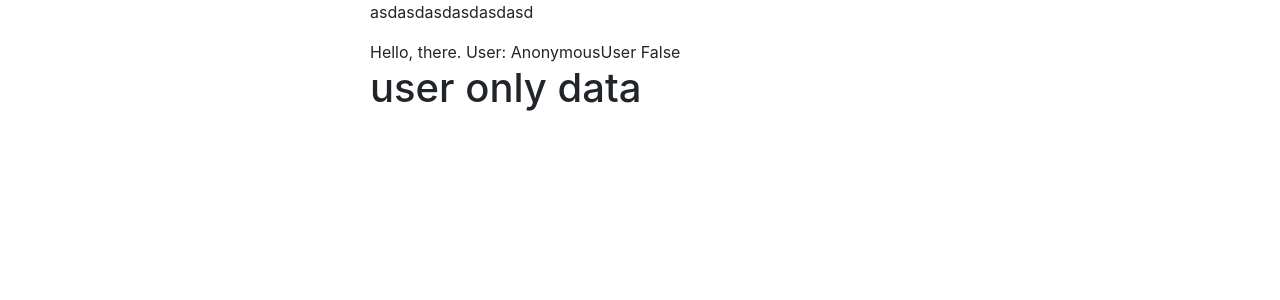
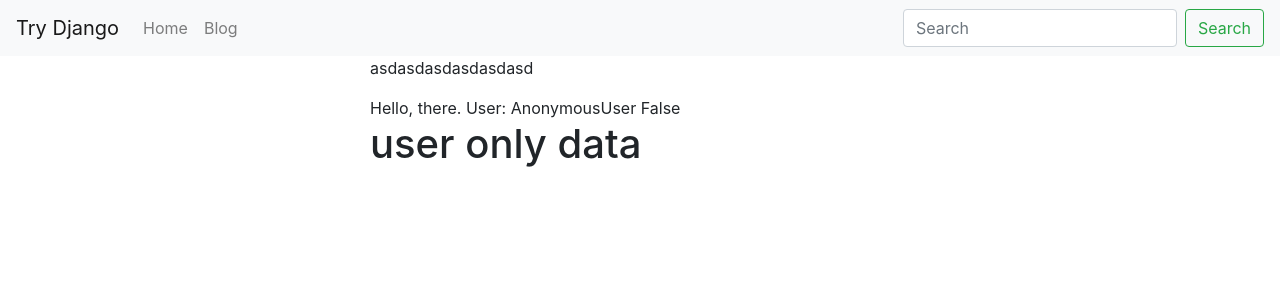
Before and after one commit to karatugo/blogspor, a Django app: page / in a window 1280 px wide. Shown: the top 300 px of the page. Run offline with Django 3.2, Linux system fonts and the light colour scheme; some libraries are stand-ins or nearby versions.

Commit message:
Add step 45 - Include the Navbar

```diff
--- a/src/templates/base.html
+++ b/src/templates/base.html
@@ -11,6 +11,7 @@
     <title>{% block head_title %}{% endblock %}</title>
   </head>
   <body>
+    {% include "navbar.html" %}
       <div class="container">
           <div class="row">
               <div class="col-6 mx-auto">
@@ -18,11 +19,6 @@
               </div>
           </div>
       </div>
-
-    <!-- Optional JavaScript -->
-    <!-- jQuery first, then Popper.js, then Bootstrap JS -->
-    <script src="https://code.jquery.com/jquery-3.4.1.slim.min.js" integrity="sha384-J6qa4849blE2+poT4WnyKhv5vZF5SrPo0iEjwBvKU7imGFAV0wwj1yYfoRSJoZ+n" crossorigin="anonymous"></script>
-    <script src="https://cdn.jsdelivr.net/npm/popper.js@1.16.0/dist/umd/popper.min.js" integrity="sha384-Q6E9RHvbIyZFJoft+2mJbHaEWldlvI9IOYy5n3zV9zzTtmI3UksdQRVvoxMfooAo" crossorigin="anonymous"></script>
-    <script src="https://stackpath.bootstrapcdn.com/bootstrap/4.4.1/js/bootstrap.min.js" integrity="sha384-wfSDF2E50Y2D1uUdj0O3uMBJnjuUD4Ih7YwaYd1iqfktj0Uod8GCExl3Og8ifwB6" crossorigin="anonymous"></script>
-  </body>
+      {% include "js.html" %}
+    </body>
 </html>
--- /dev/null
+++ b/src/templates/js.html
@@ -0,0 +1,5 @@
+<!-- Optional JavaScript -->
+    <!-- jQuery first, then Popper.js, then Bootstrap JS -->
+    <script src="https://code.jquery.com/jquery-3.4.1.slim.min.js" integrity="sha384-J6qa4849blE2+poT4WnyKhv5vZF5SrPo0iEjwBvKU7imGFAV0wwj1yYfoRSJoZ+n" crossorigin="anonymous"></script>
+    <script src="https://cdn.jsdelivr.net/npm/popper.js@1.16.0/dist/umd/popper.min.js" integrity="sha384-Q6E9RHvbIyZFJoft+2mJbHaEWldlvI9IOYy5n3zV9zzTtmI3UksdQRVvoxMfooAo" crossorigin="anonymous"></script>
+    <script src="https://stackpath.bootstrapcdn.com/bootstrap/4.4.1/js/bootstrap.min.js" integrity="sha384-wfSDF2E50Y2D1uUdj0O3uMBJnjuUD4Ih7YwaYd1iqfktj0Uod8GCExl3Og8ifwB6" crossorigin="anonymous"></script>
--- /dev/null
+++ b/src/templates/navbar.html
@@ -0,0 +1,21 @@
+<nav class="navbar navbar-expand-lg navbar-light bg-light">
+    <a class="navbar-brand" href="/">Try Django</a>
+    <button class="navbar-toggler" type="button" data-toggle="collapse" data-target="#navbarSupportedContent" aria-controls="navbarSupportedContent" aria-expanded="false" aria-label="Toggle navigation">
+      <span class="navbar-toggler-icon"></span>
+    </button>
+
+    <div class="collapse navbar-collapse" id="navbarSupportedContent">
+      <ul class="navbar-nav mr-auto">
+        <li class="nav-item">
+          <a class="nav-link" href="/">Home</a>
+        </li>
+        <li class="nav-item">
+          <a class="nav-link" href="/blog">Blog</a>
+        </li>
+      </ul>
+      <form class="form-inline my-2 my-lg-0">
+        <input class="form-control mr-sm-2" type="search" placeholder="Search" aria-label="Search">
+        <button class="btn btn-outline-success my-2 my-sm-0" type="submit">Search</button>
+      </form>
+    </div>
+  </nav>
```
